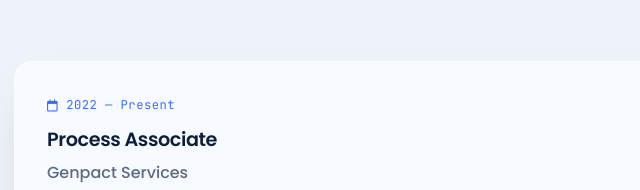
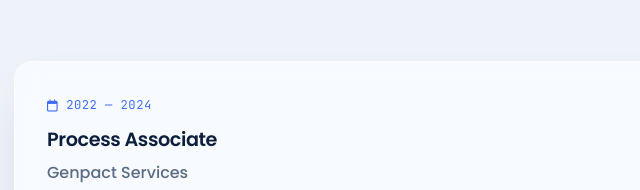
Before and after one commit to JenTech7/jenn-portfolio, a plain HTML site: page index.html in a window 1280 px wide. Shown: the part 4286-4476 px from the top of the page, 302-942 px from the left. Drawn offline with Linux system fonts and the light colour scheme.

Commit message:
Update index.html

```diff
--- a/index.html
+++ b/index.html
@@ -387,7 +387,7 @@
         <div class="timeline__item" data-reveal>
           <div class="timeline__dot"></div>
           <div class="timeline__card glass-card">
-            <span class="timeline__date"><i class="fa-regular fa-calendar"></i> 2022 — Present</span>
+            <span class="timeline__date"><i class="fa-regular fa-calendar"></i> 2022 — 2024</span>
             <h3 class="timeline__role">Process Associate</h3>
             <p class="timeline__company">Genpact Services</p>
             <ul class="timeline__list">
```
